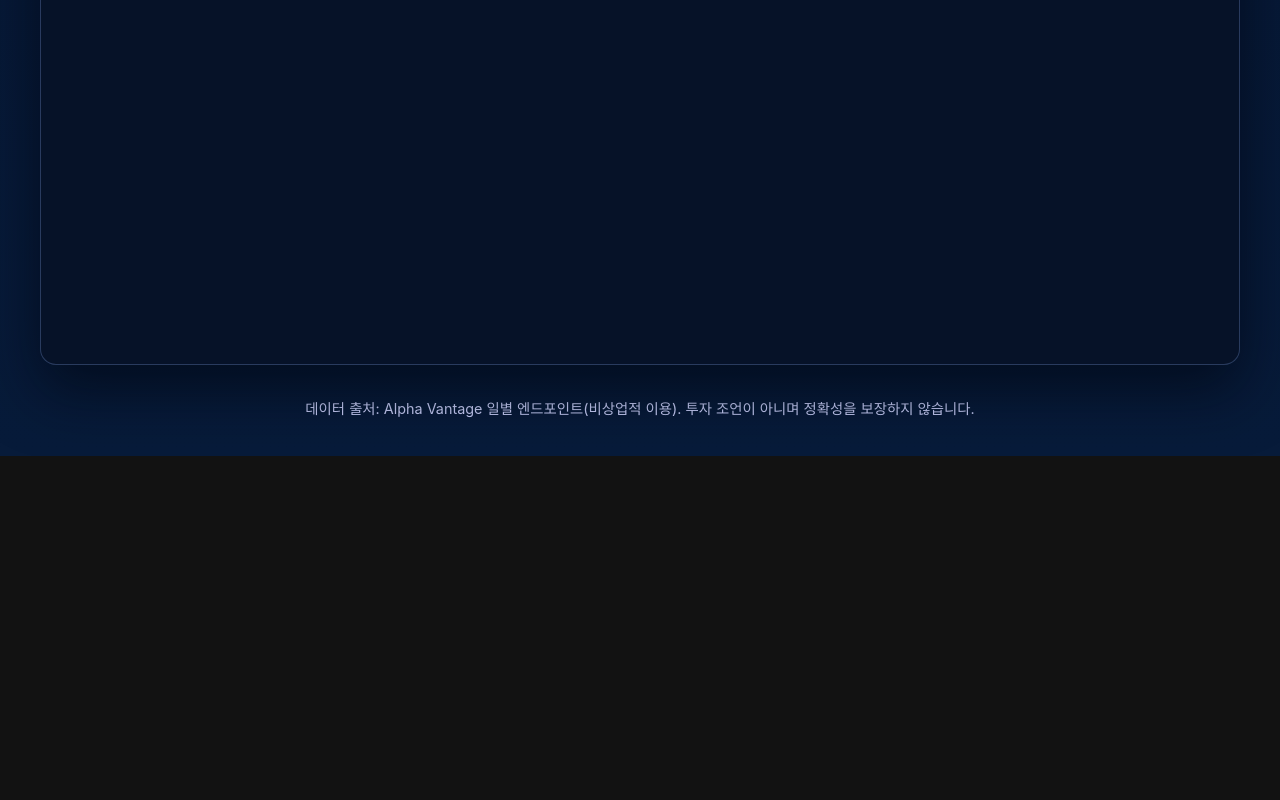
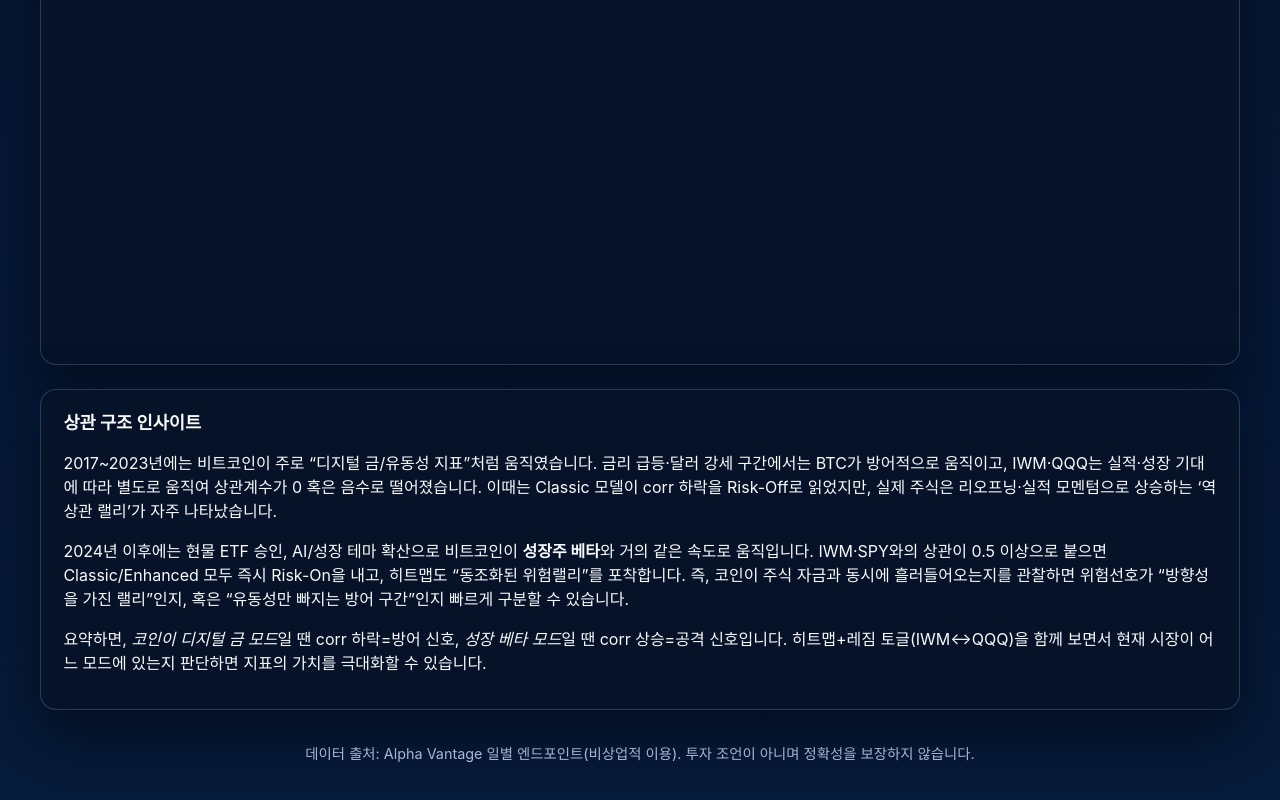
Before and after one commit to JUNJOONHWAN/quant, a website: page static_site/index.html in a window 1280 px wide. Shown: the part 3650-4450 px from the top of the page. Before the commit the page ends 4106 px from the top, so only its background shows below. Drawn offline with nearby package versions, Linux system fonts and the light colour scheme.

Commit message:
인사이트

```diff
--- a/static_site/index.html
+++ b/static_site/index.html
@@ -157,6 +157,26 @@
         </div>
       </div>
     </section>
+
+    <section class="panel insights-panel">
+      <div class="panel-header">
+        <h2>상관 구조 인사이트</h2>
+      </div>
+      <p>
+        2017~2023년에는 비트코인이 주로 “디지털 금/유동성 지표”처럼 움직였습니다. 금리 급등·달러 강세 구간에서는 BTC가 방어적으로 움직이고,
+        IWM·QQQ는 실적·성장 기대에 따라 별도로 움직여 상관계수가 0 혹은 음수로 떨어졌습니다. 이때는 Classic 모델이 corr 하락을 Risk-Off로 읽었지만,
+        실제 주식은 리오프닝·실적 모멘텀으로 상승하는 ‘역상관 랠리’가 자주 나타났습니다.
+      </p>
+      <p>
+        2024년 이후에는 현물 ETF 승인, AI/성장 테마 확산으로 비트코인이 <strong>성장주 베타</strong>와 거의 같은 속도로 움직입니다. IWM·SPY와의 상관이
+        0.5 이상으로 붙으면 Classic/Enhanced 모두 즉시 Risk-On을 내고, 히트맵도 “동조화된 위험랠리”를 포착합니다. 즉, 코인이 주식 자금과 동시에 흘러들어오는지를
+        관찰하면 위험선호가 “방향성을 가진 랠리”인지, 혹은 “유동성만 빠지는 방어 구간”인지 빠르게 구분할 수 있습니다.
+      </p>
+      <p>
+        요약하면, <em>코인이 디지털 금 모드</em>일 땐 corr 하락=방어 신호, <em>성장 베타 모드</em>일 땐 corr 상승=공격 신호입니다. 히트맵+레짐 토글(IWM↔QQQ)을
+        함께 보면서 현재 시장이 어느 모드에 있는지 판단하면 지표의 가치를 극대화할 수 있습니다.
+      </p>
+    </section>
   </main>
 
   <section class="info-popover" id="info-stability">
```
